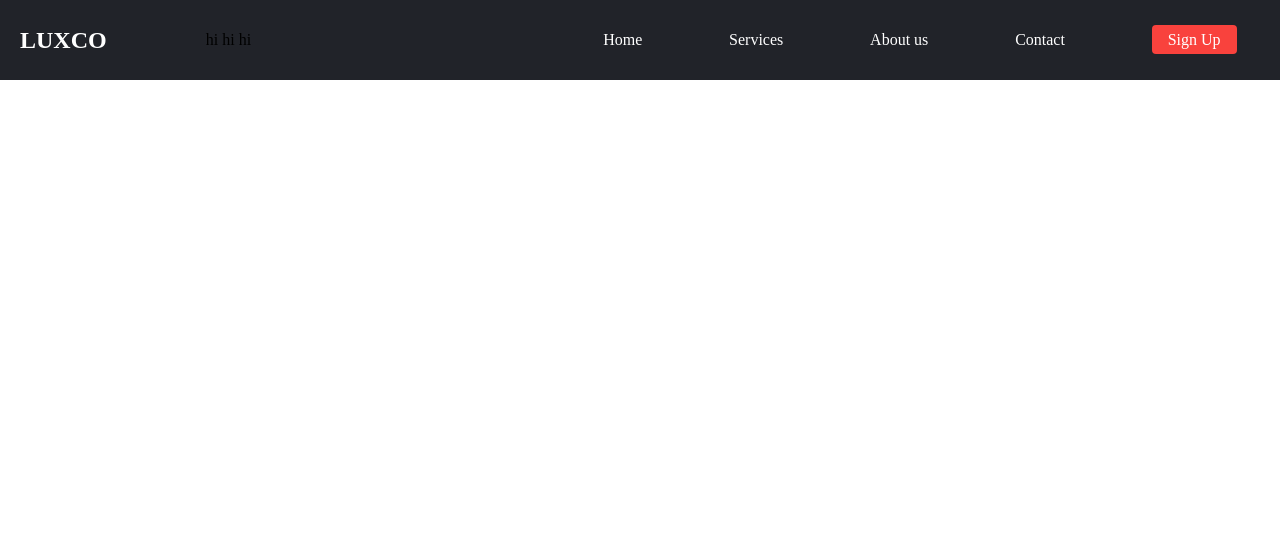
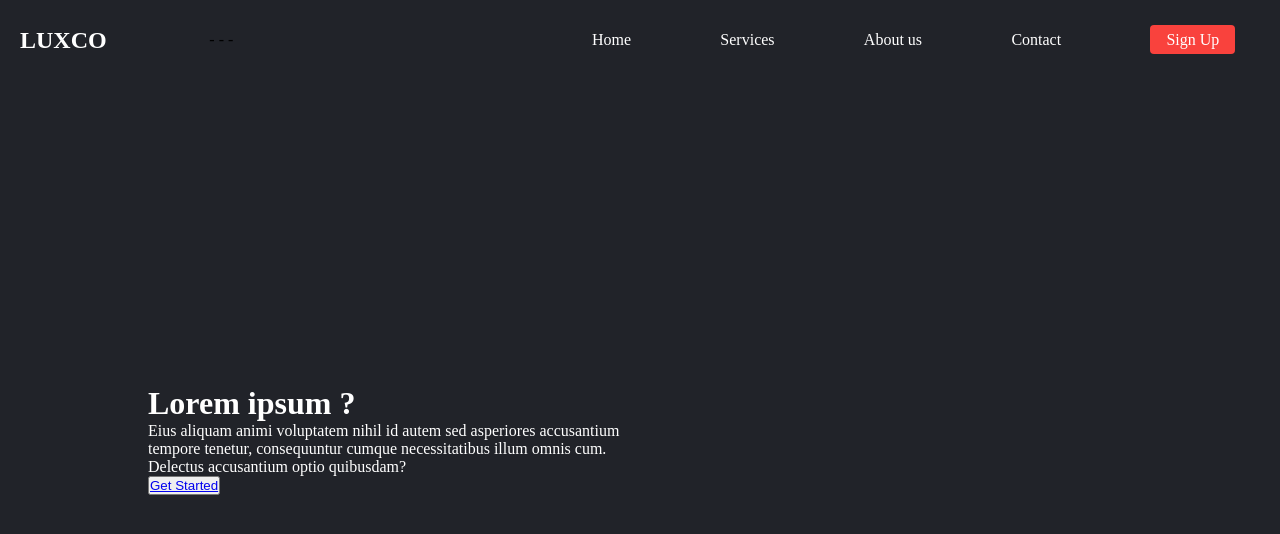
Before and after one commit to liviaalcantaraf/email-form, a plain HTML site: page index.html in a window 1280 px wide. Drawn offline with Linux system fonts and the light colour scheme.

Commit message:
main content

```diff
--- /dev/null
+++ b/content.css
@@ -0,0 +1,25 @@
+:root {
+  --darkgray: #212329;
+  --brightred: #f9423d;
+  --white: #fff;
+  --lightref: #f9433dcc;
+}
+.main {
+  background-color: var(--darkgray);
+}
+.main-container {
+  display: grid;
+  grid-template-columns: 1fr 1fr;
+  align-items: center;
+  justify-content: center;
+  width: 80%;
+  margin: 0 auto;
+  height: 90vh;
+  background-color: var(--darkgray);
+}
+
+.main-content {
+  justify-content: start;
+  margin-left: 20px;
+  color: var(--white);
+}
--- a/index.html
+++ b/index.html
@@ -4,7 +4,8 @@
     <meta charset="UTF-8" />
     <meta http-equiv="X-UA-Compatible" content="IE=edge" />
     <meta name="viewport" content="width=device-width, initial-scale=1.0" />
-    <link rel="stylesheet" href="style.css" />
+    <link rel="stylesheet" href="nav.css" />
+    <link rel="stylesheet" href="content.css" />
     <title>Website</title>
   </head>
   <body>
@@ -12,9 +13,9 @@
       <nav class="navbar">
         <h1 id="navbar-logo">LUXCO</h1>
         <div class="menu-toggle" id="mobile-menu">
-          <span class="bar">hi</span>
-          <span class="bar">hi</span>
-          <span class="bar">hi</span>
+          <span class="bar">-</span>
+          <span class="bar">-</span>
+          <span class="bar">-</span>
         </div>
         <ul class="nav-menu">
           <li><a href="#" class="nav-links">Home</a></li>
@@ -25,6 +26,19 @@
         </ul>
       </nav>
     </div>
+    <div class="main">
+      <div class="main-container">
+        <div class="main-content">
+          <h1>Lorem ipsum ?</h1>
+          <p>
+            Eius aliquam animi voluptatem nihil id autem sed asperiores
+            accusantium tempore tenetur, consequuntur cumque necessitatibus
+            illum omnis cum. Delectus accusantium optio quibusdam?
+          </p>
+          <button class="main-btn"><a href="#">Get Started</a></button>
+        </div>
+      </div>
+    </div>
 
     <script src="app.js"></script>
   </body>
```
Also changed, not shown: nav.css (renamed from style.css).
